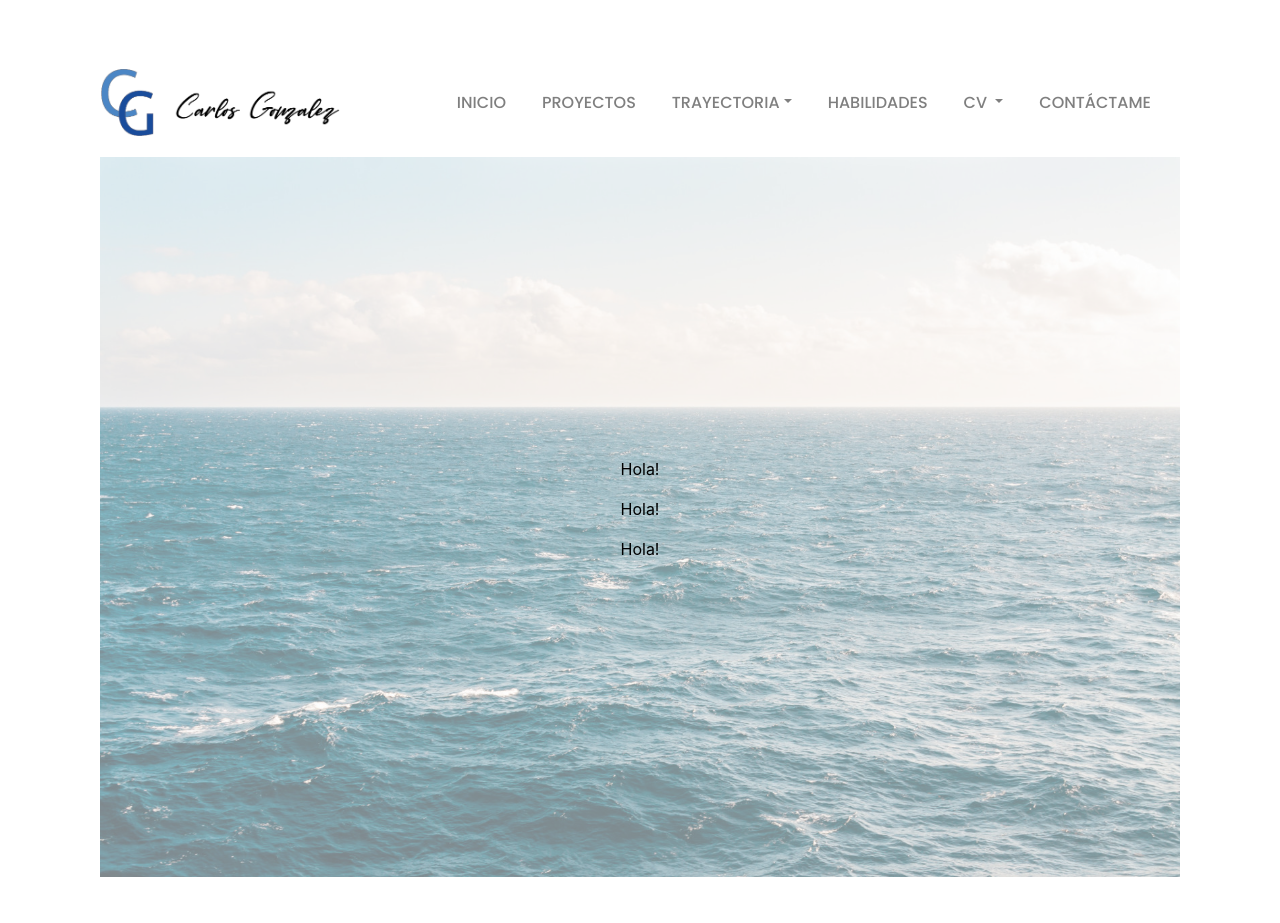
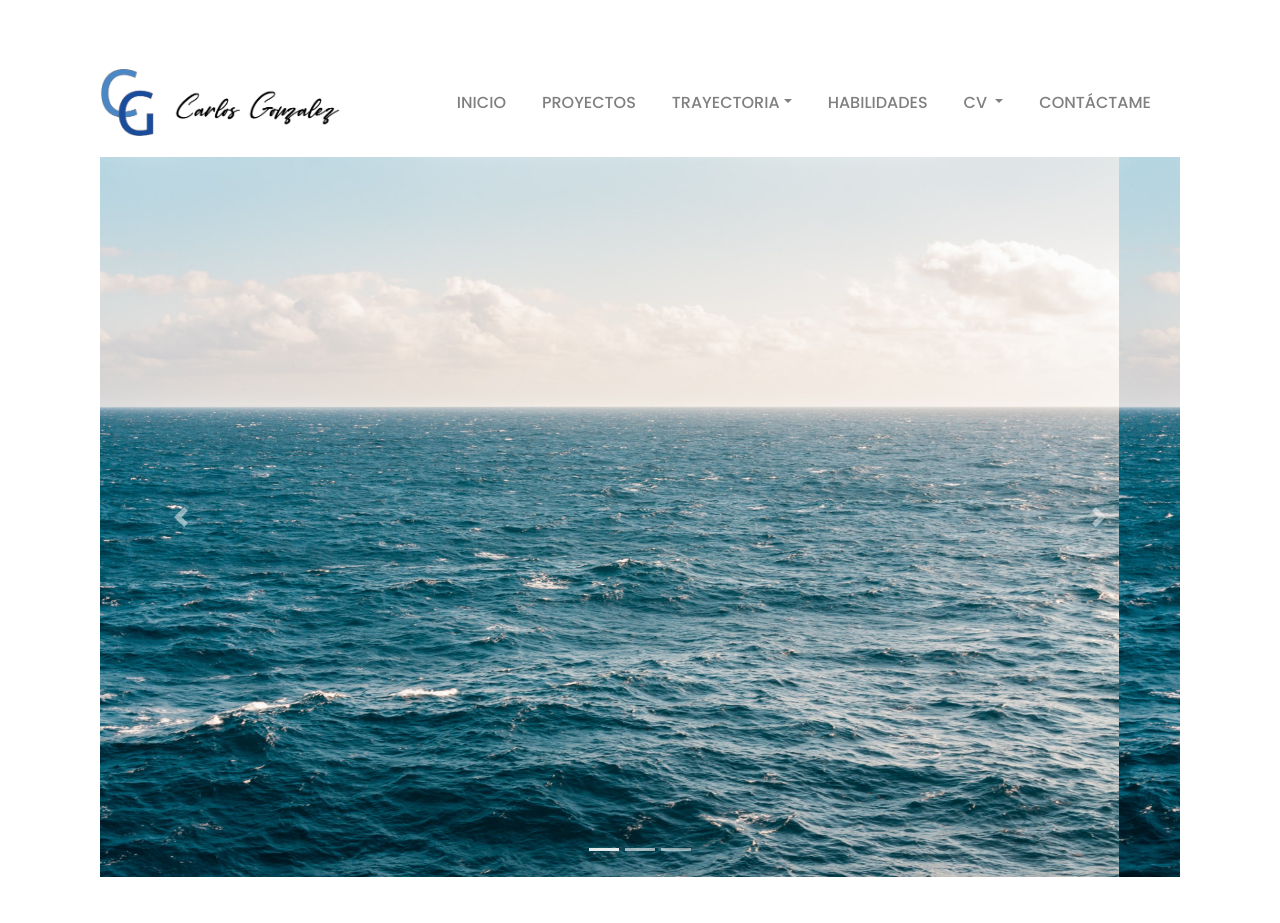
Before and after one commit to carlitrosglz/cv-web-app, an Angular app: page / in a window 1280 px wide. Shown: the top 923 px of the page. Built offline with nearby package versions, Linux system fonts and the light colour scheme.

Commit message:
Añadido carousel a componente SLIDER

```diff
--- a/src/app/components/slider/slider.component.css
+++ b/src/app/components/slider/slider.component.css
@@ -1,4 +1,4 @@
-.container {
+/* .container {
     position: relative;
     text-align: center;
     color: black;
@@ -13,4 +13,4 @@
     top: 50%;
     left: 50%;
     transform: translate(-50%, -50%);
-}
+} */
--- a/src/app/components/slider/slider.component.html
+++ b/src/app/components/slider/slider.component.html
@@ -1,8 +1,81 @@
 <div class="container mb-5">
-    <img class="img-fluid picture" src="assets/images/img-slider.jpg" alt="">
+    <!-- <img class="img-fluid picture" src="assets/images/img-slider.jpg" alt="">
     <div class="centered">
         <p>Hola!</p>
         <p>Hola!</p>
         <p>Hola!</p>
+    </div> -->
+
+    <!-- <div id="carouselExampleSlidesOnly" class="carousel slide" data-ride="carousel">
+        <div class="carousel-inner">
+            <div class="carousel-item active">
+                <img class="d-block w-100" src="assets/images/img-slider.jpg" alt="First slide">
+            </div>
+            <div class="carousel-item">
+                <img class="d-block w-100" src="assets/images/img-slider.jpg" alt="Second slide">
+            </div>
+            <div class="carousel-item">
+                <img class="d-block w-100" src="assets/images/img-slider.jpg" alt="Third slide">
+            </div>
+        </div>
+
+        <a class="carousel-control-prev" href="#carouselExampleControls" role="button" data-slide="prev">
+            <span class="carousel-control-prev-icon" aria-hidden="true"></span>
+            <span class="sr-only">Previous</span>
+        </a>
+        <a class="carousel-control-next" href="#carouselExampleControls" role="button" data-slide="next">
+            <span class="carousel-control-next-icon" aria-hidden="true"></span>
+            <span class="sr-only">Next</span>
+        </a>
+    </div> -->
+
+    <!-- <div id="carouselExampleControls" class="carousel slide" data-ride="carousel">
+        <div class="carousel-inner">
+            <div class="carousel-item active">
+                <img class="d-block w-100" src="assets/images/img-slider.jpg" alt="First slide">
+            </div>
+            <div class="carousel-item">
+                <img class="d-block w-100" src="assets/images/img-slider.jpg" alt="Second slide">
+            </div>
+            <div class="carousel-item">
+                <img class="d-block w-100" src="assets/images/img-slider.jpg" alt="Third slide">
+            </div>
+        </div>
+        <a class="carousel-control-prev" href="#carouselExampleControls" role="button" data-slide="prev">
+            <span class="carousel-control-prev-icon" aria-hidden="true"></span>
+            <span class="sr-only">Previous</span>
+        </a>
+        <a class="carousel-control-next" href="#carouselExampleControls" role="button" data-slide="next">
+            <span class="carousel-control-next-icon" aria-hidden="true"></span>
+            <span class="sr-only">Next</span>
+        </a>
+    </div> -->
+
+    <div id="carouselExampleIndicators" class="carousel slide" data-ride="carousel">
+        <ol class="carousel-indicators">
+            <li data-target="#carouselExampleIndicators" data-slide-to="0" class="active"></li>
+            <li data-target="#carouselExampleIndicators" data-slide-to="1"></li>
+            <li data-target="#carouselExampleIndicators" data-slide-to="2"></li>
+        </ol>
+        <div class="carousel-inner">
+            <div class="carousel-item active">
+                <img class="d-block w-100" src="assets/images/img-slider.jpg" alt="First slide">
+            </div>
+            <div class="carousel-item">
+                <img class="d-block w-100" src="assets/images/img-slider.jpg" alt="Second slide">
+            </div>
+            <div class="carousel-item">
+                <img class="d-block w-100" src="assets/images/img-slider.jpg" alt="Third slide">
+            </div>
+        </div>
+        <a class="carousel-control-prev" href="#carouselExampleIndicators" role="button" data-slide="prev">
+            <span class="carousel-control-prev-icon" aria-hidden="true"></span>
+            <span class="sr-only">Previous</span>
+        </a>
+        <a class="carousel-control-next" href="#carouselExampleIndicators" role="button" data-slide="next">
+            <span class="carousel-control-next-icon" aria-hidden="true"></span>
+            <span class="sr-only">Next</span>
+        </a>
     </div>
+
 </div>
```
